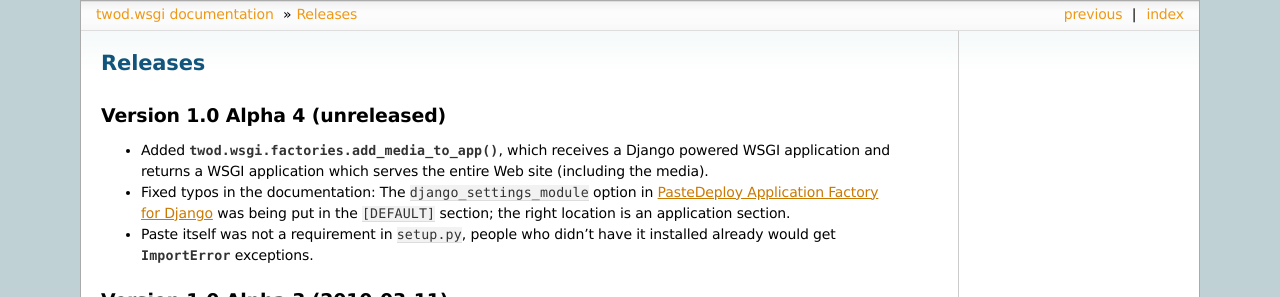
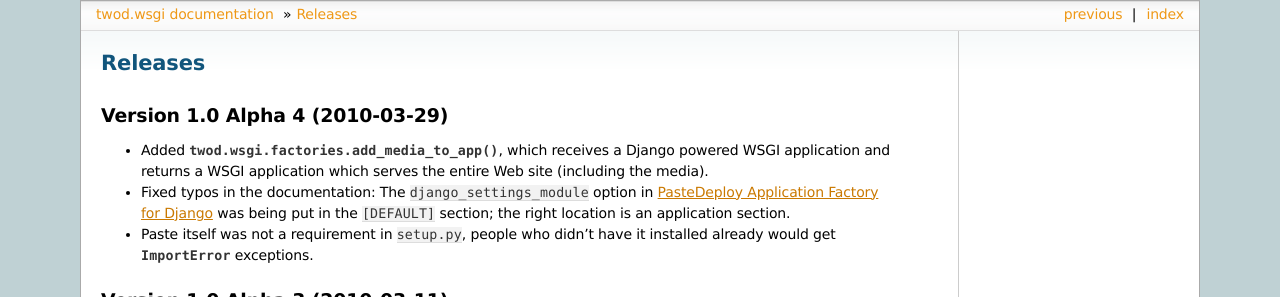
Before and after one commit to 2degrees/django-wsgi, a Sphinx documentation site: the page built from docs/source/changelog.rst, in a window 1280 px wide. Shown: the top 297 px of the page. Built offline with Sphinx 7.4.7, drawn with Linux system fonts in a browser that asks for light colours; a script that is not in the unit is left out.

Commit message:
Prep. 1.0a4 release

```diff
--- a/docs/source/changelog.rst
+++ b/docs/source/changelog.rst
@@ -2,7 +2,7 @@
 Releases
 ========
 
-Version 1.0 Alpha 4 (unreleased)
+Version 1.0 Alpha 4 (2010-03-29)
 ================================
 
 * Added :func:`twod.wsgi.factories.add_media_to_app`, which receives a Django
```
